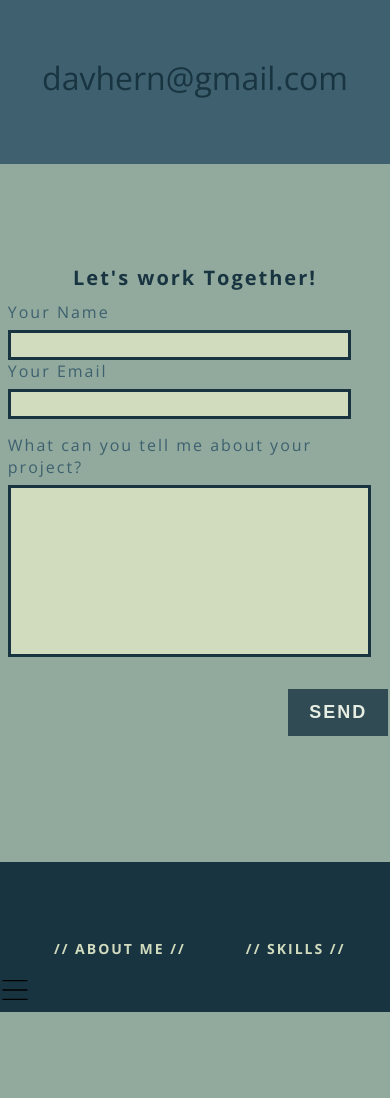
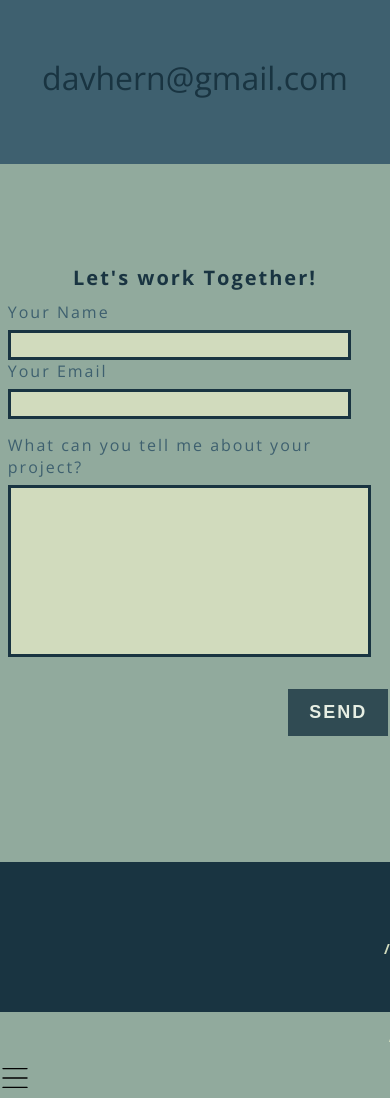
Before and after one commit to Trifit/trifit.github.io, a plain HTML site: page index.html in a window 390 px wide. Shown: the part 2739-3837 px from the top of the page. Before the commit the page ends 3751 px from the top, so only its background shows below. Drawn offline with nearby package versions, Linux system fonts and the light colour scheme.

Commit message:
Footer responsible

```diff
--- a/sass/_footer.scss
+++ b/sass/_footer.scss
@@ -15,3 +15,22 @@ footer{
 		}
 	}
 }
+
+@media screen and (max-width : 480px){
+
+		nav{
+			ul {
+				position: static;
+				display: none;
+				width: 100%;
+				li {
+					width: 100%;
+					/*Create vertical spacing*/
+					margin-bottom: 1px;
+					a{
+						width: 100%;
+					}
+				}
+			}
+		}
+}
```
Also changed, not shown: stylesheets/screen.css.
